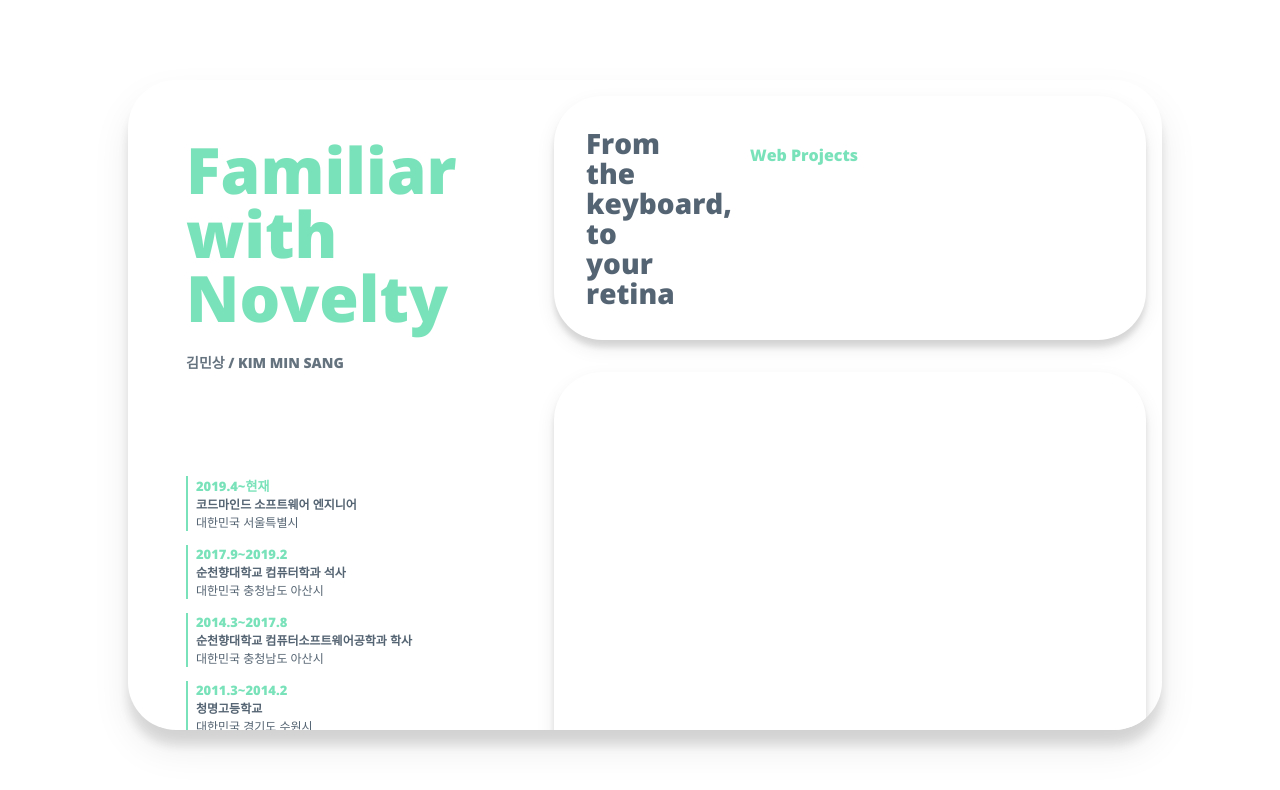
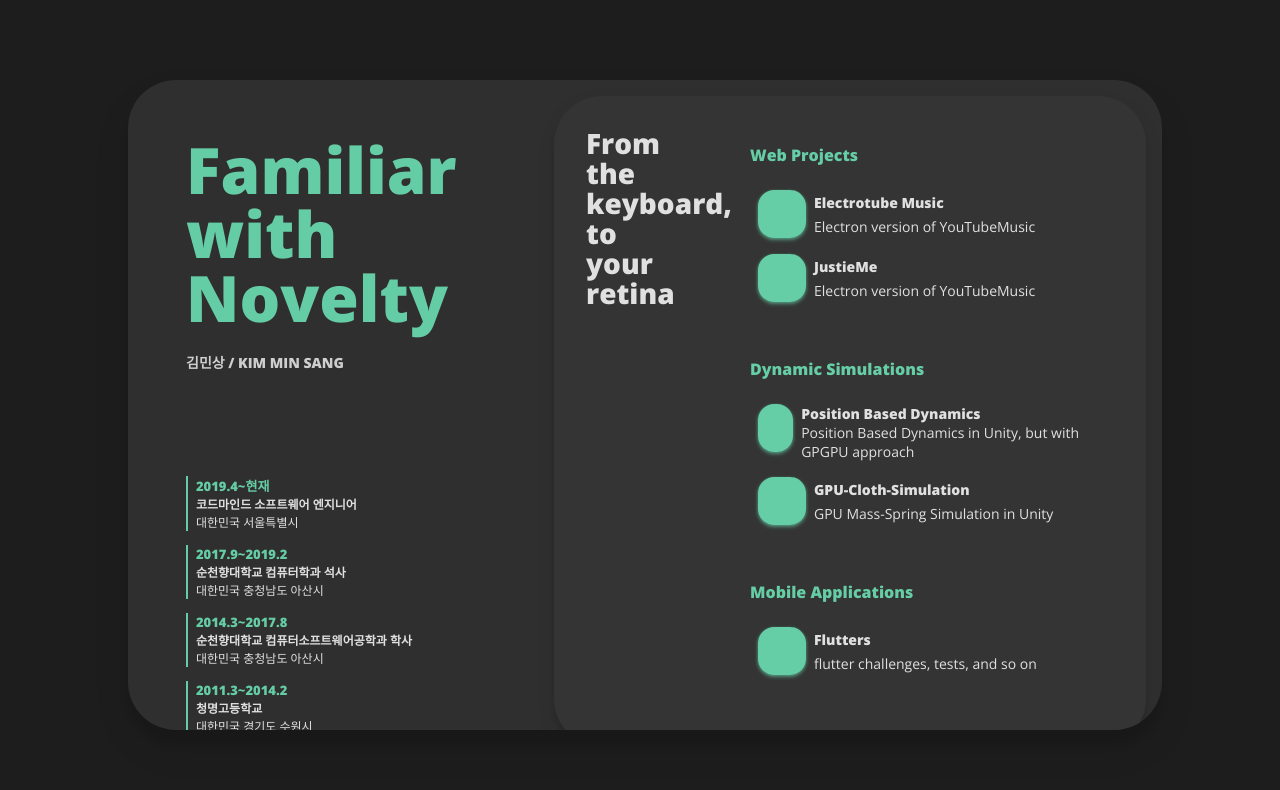
Before and after one commit to JUSTIVE/newJustieMe, a Vue app: page / in a window 1280 px wide. Shown: the top 790 px of the page. Built offline with nearby package versions, Linux system fonts and the light colour scheme.

Commit message:
Added SingleProject

```diff
--- a/src/App.vue
+++ b/src/App.vue
@@ -14,7 +14,7 @@ export default {
     },
     data(){
         return{
-            isDarkMode:false
+            isDarkMode:true
         }
     },
     created(){
--- a/src/assets/global.css
+++ b/src/assets/global.css
@@ -1,6 +1,7 @@
 #app{
     --global-radius:48px;
     --accent:#6bdfb3e6;
+    --accent-alpha:#6bdfb366;
 }
 
 [data-theme^="light"]{
--- a/src/components/Contents/Projects/Project.json
+++ b/src/components/Contents/Projects/Project.json
@@ -3,7 +3,7 @@
     "projects":[
         {
             "category":"Web Projects",
-            "projects":[
+            "project":[
                 {
                     "name":"Electrotube Music",
                     "url":"https://github.com/JUSTIVE/ElectronTube-Music",
@@ -11,10 +11,38 @@
                     "language":["javascript","html"]
                 },
                 {
-                    "name":"Electrotube Music",
-                    "url":"https://github.com/JUSTIVE/ElectronTube-Music",
+                    "name":"JustieMe",
+                    "url":"https://github.com/JUSTIVE/justieMe",
                     "description":"Electron version of YouTubeMusic",
-                    "language":["javascript","html"]
+                    "language":["Vue","css","html","javascript"]
+                }
+            ]
+        },
+        {
+            "category":"Dynamic Simulations",
+            "project":[
+                {
+                    "link":"https://github.com/JUSTIVE/Position-Based-Dynamics",
+                    "name":"Position Based Dynamics",
+                    "description":"Position Based Dynamics in Unity, but with GPGPU approach",
+                    "language":["csharp"]
+                },
+                {
+                    "link":"https://github.com/JUSTIVE/GPU-Cloth-Simulation",
+                    "name":"GPU-Cloth-Simulation",
+                    "description":"GPU Mass-Spring Simulation in Unity",
+                    "language":["csharp","shaderlab"]
+                }
+            ]
+        },
+        {
+            "category":"Mobile Applications",
+            "project":[
+                {
+                    "link": "https://github.com/JUSTIVE/Flutters",
+                    "name": "Flutters",
+                    "description": "flutter challenges, tests, and so on",
+                    "language": ["dart"]
                 }
             ]
         }
--- a/src/components/Contents/Projects/components/ProjectGroup.vue
+++ b/src/components/Contents/Projects/components/ProjectGroup.vue
@@ -1,13 +1,19 @@
 <template>
   <div class="ProjectGroup">
       <div class="categoryTitle">{{data.category}}</div>
-
+      <div class="ProjectList">
+        <SingleProject v-for="(project, index) in data.project" :key="index" :Project="project"/>
+      </div>
   </div>
 </template>
 
 <script>
+import SingleProject from "./SingleProject.vue";
 export default {
     name:"ProjectGroup",
+    components:{
+        SingleProject
+    },
     props:{
         data:Object
     }
@@ -17,6 +23,11 @@ export default {
 <style lang="scss">
 .ProjectGroup{
     padding:16px;
+    display:flex;
+    flex-direction: column;
+}
+.ProjectList{
+    padding:16px 0px;
 }
 .categoryTitle{
     font-weight: bold;
--- /dev/null
+++ b/src/components/Contents/Projects/components/SingleProject.vue
@@ -0,0 +1,57 @@
+<template>
+    <a :href="Project.url" style="text-decoration:none;">
+    <div class="SingleProject" >
+        <div class="ProjectIcon"></div>
+        <div class="ProjectText">
+            <div class="ProjectName">{{Project.name}}</div>
+            <div class="ProjectDescription">{{Project.description}}</div>
+        </div>
+    </div>
+    </a>
+</template>
+
+<script>
+export default {
+    name:"SingleProject",
+    props:{
+        Project:Object
+    }
+}
+</script>
+
+<style lang="scss">
+.SingleProject{
+    display:inline-flex;
+    flex:1;
+    border-radius: 16px;
+    padding:8px;
+    transition:all .3s cubic-bezier(.25,.8,.25,1);
+    &:hover{
+        box-shadow: 0 2px 4px rgba(0, 0, 0, 0.08), 0 1px 3px rgba(0, 0, 0, 0.12);
+    }
+
+}
+
+.ProjectText{
+    display:flex;
+    flex-direction:column;
+    font-size:14px;
+    justify-content:space-around;
+    padding-left:8px;
+    color:var(--invertable-text);
+    .ProjectName{
+        font-weight:bold;
+    }
+}
+.ProjectIcon{
+    box-shadow: 0 2px 4px var(--accent-alpha), 0 1px 3px var(--accent-alpha);
+    width:48px;
+    height:48px;
+    border-radius: 16px;
+    background:var(--accent);
+    transition:all .3s cubic-bezier(.25,.8,.25,1);
+    &:hover{
+        box-shadow: 0 8px 19px var(--accent-alpha), 0 7px 6px var(--accent-alpha);
+    }
+}
+</style>
```
